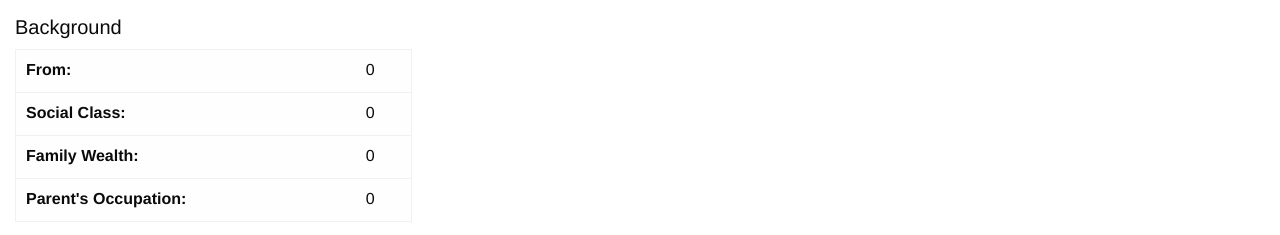
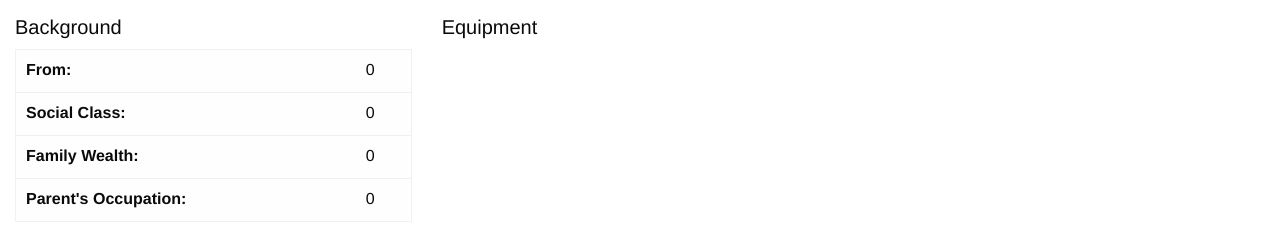
Before and after one commit to ryandavidhartman/ScalaJS, a website: page characterGenerator/index-dev.html in a window 1280 px wide. Shown: the part 1356-1591 px from the top of the page. Drawn offline with Linux system fonts and the light colour scheme.

Commit message:
adding equipment

```diff
--- a/characterGenerator/index-dev.html
+++ b/characterGenerator/index-dev.html
@@ -24,7 +24,7 @@
         </tr>
     </table>
 </div>
-  <div class="large-12 medium-12 callout">
+<div class="large-12 medium-12 callout">
     <div class="grid-x grid-padding-x">
         <div class="large-4 medium-4 cell">
             <h5>Race</h5>
@@ -415,7 +415,9 @@
         <div class="callout" id="special_abilities">
         </div>
     </div>
+</div>
 
+<div class="grid-x grid-padding-x">
     <div class="large-4 medium-4 cell">
         <h5>Background</h5>
         <table class="unstriped">
@@ -436,10 +438,12 @@
                 <td><span id="parentOccupation">0</span></td>
             </tr>
         </table>
-        </div>
     </div>
+    <div class="large-4 medium-4 cell">
+        <h5>Equipment</h5>
+    </div>
+</div>
 
-</div>
 <!-- Include Scala.js compiled code -->
 <script type="text/javascript" src="./target/scala-2.13/basic-fantasy-character-generator-fastopt/main.js"></script>
 </body>
```
